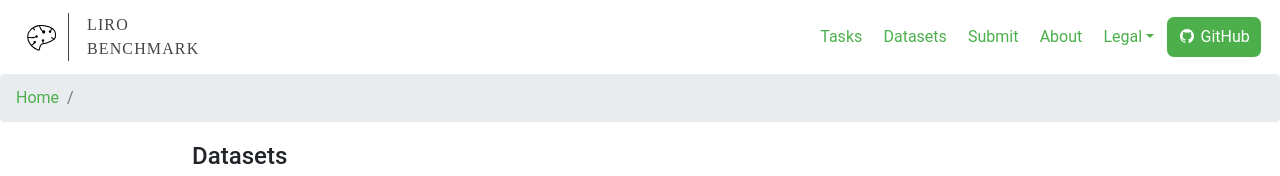
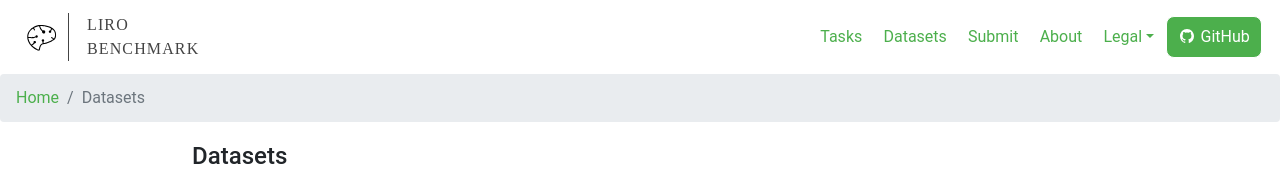
Before and after one commit to LiroBenchmark/LiroBenchmark.github.io, a React (Create React App) app: page /datasets in a window 1280 px wide. Shown: the top 176 px of the page. Built offline with nearby package versions, Linux system fonts and the light colour scheme; what webfontloader would draw is missing.

Commit message:
Added the URL of the datasets page into the breadcrumbs

```diff
--- a/src/Components/AppBreadcrumbs.js
+++ b/src/Components/AppBreadcrumbs.js
@@ -11,6 +11,7 @@ class AppBreadcrumbs extends React.Component {
     this.urlMap = {
       '/about': 'About',
       '/submit': 'Submit your model',
+      '/datasets': 'Datasets',
       '/terms-and-conditions': 'Terms and Conditions',
       '/privacy-statement': 'Privacy statement',
     };
```
